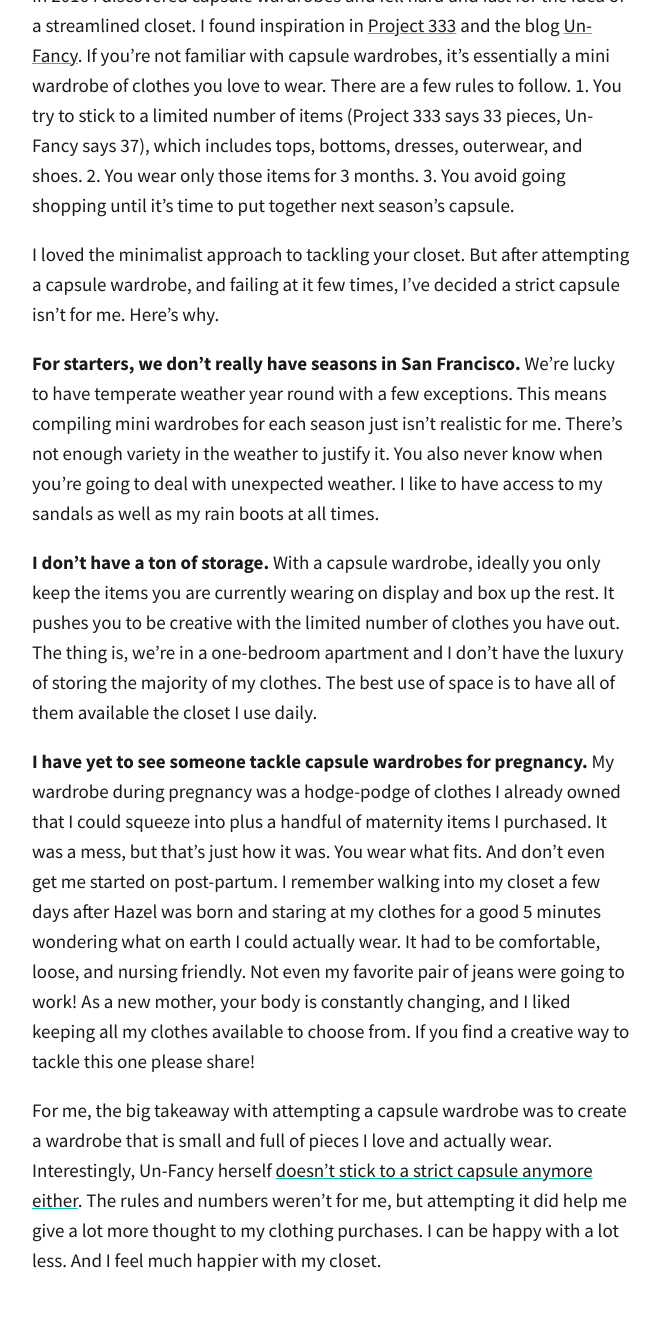
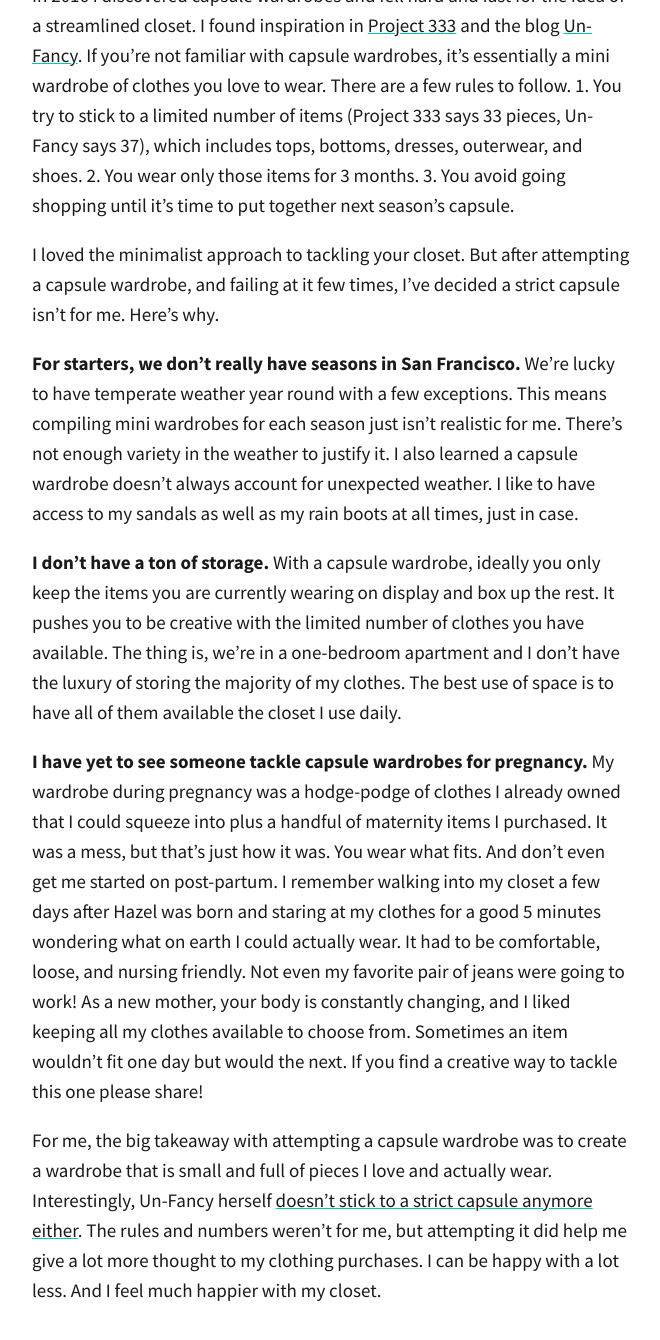
Before and after one commit to totiffany/totiffany.github.io, a Jekyll site: the page built from _posts/2018-03-22-What-I-Learned-From-Trying-A-Capsule-Wardrobe.md, in a window 1280 px wide and 1400 px high, scrolled down 2324 px. Shown: the top 1340 px of the window, without its empty margins (308-968 px from the left). Built offline with Jekyll 4.4.1, drawn with Linux system fonts in a browser that asks for light colours; our own code applies the rules of GitHub Pages for plain Markdown files; comment, search, counter and statistics services are not loaded.

Commit message:
Update 2018-03-22-What-I-Learned-From-Trying-A-Capsule-Wardrobe.md

```diff
--- a/_posts/2018-03-22-What-I-Learned-From-Trying-A-Capsule-Wardrobe.md
+++ b/_posts/2018-03-22-What-I-Learned-From-Trying-A-Capsule-Wardrobe.md
@@ -9,10 +9,10 @@ In 2016 I discovered capsule wardrobes and fell hard and fast for the idea of a
 
 I loved the minimalist approach to tackling your closet. But after attempting a capsule wardrobe, and failing at it few times, I've decided a strict capsule isn't for me. Here's why.
 
-**For starters, we don't really have seasons in San Francisco.** We're lucky to have temperate weather year round with a few exceptions. This means compiling mini wardrobes for each season just isn't realistic for me. There's not enough variety in the weather to justify it. You also never know when you're going to deal with unexpected weather. I like to have access to my sandals as well as my rain boots at all times.
+**For starters, we don't really have seasons in San Francisco.** We're lucky to have temperate weather year round with a few exceptions. This means compiling mini wardrobes for each season just isn't realistic for me. There's not enough variety in the weather to justify it. I also learned a capsule wardrobe doesn't always account for unexpected weather. I like to have access to my sandals as well as my rain boots at all times, just in case.
 
-**I don't have a ton of storage.** With a capsule wardrobe, ideally you only keep the items you are currently wearing on display and box up the rest. It pushes you to be creative with the limited number of clothes you have out. The thing is, we're in a one-bedroom apartment and I don't have the luxury of storing the majority of my clothes. The best use of space is to have all of them available the closet I use daily.
+**I don't have a ton of storage.** With a capsule wardrobe, ideally you only keep the items you are currently wearing on display and box up the rest. It pushes you to be creative with the limited number of clothes you have available. The thing is, we're in a one-bedroom apartment and I don't have the luxury of storing the majority of my clothes. The best use of space is to have all of them available the closet I use daily.
 
-**I have yet to see someone tackle capsule wardrobes for pregnancy.** My wardrobe during pregnancy was a hodge-podge of clothes I already owned that I could squeeze into plus a handful of maternity items I purchased. It was a mess, but that's just how it was. You wear what fits. And don't even get me started on post-partum. I remember walking into my closet a few days after Hazel was born and staring at my clothes for a good 5 minutes wondering what on earth I could actually wear. It had to be comfortable, loose, and nursing friendly. Not even my favorite pair of jeans were going to work! As a new mother, your body is constantly changing, and I liked keeping all my clothes available to choose from. If you find a creative way to tackle this one please share!
+**I have yet to see someone tackle capsule wardrobes for pregnancy.** My wardrobe during pregnancy was a hodge-podge of clothes I already owned that I could squeeze into plus a handful of maternity items I purchased. It was a mess, but that's just how it was. You wear what fits. And don't even get me started on post-partum. I remember walking into my closet a few days after Hazel was born and staring at my clothes for a good 5 minutes wondering what on earth I could actually wear. It had to be comfortable, loose, and nursing friendly. Not even my favorite pair of jeans were going to work! As a new mother, your body is constantly changing, and I liked keeping all my clothes available to choose from. Sometimes an item wouldn't fit one day but would the next. If you find a creative way to tackle this one please share!
 
 For me, the big takeaway with attempting a capsule wardrobe was to create a wardrobe that is small and full of pieces I love and actually wear. Interestingly, Un-Fancy herself [doesn't stick to a strict capsule anymore either](http://www.un-fancy.com/about/). The rules and numbers weren't for me, but attempting it did help me give a lot more thought to my clothing purchases.  I can be happy with a lot less. And I feel much happier with my closet.
```
